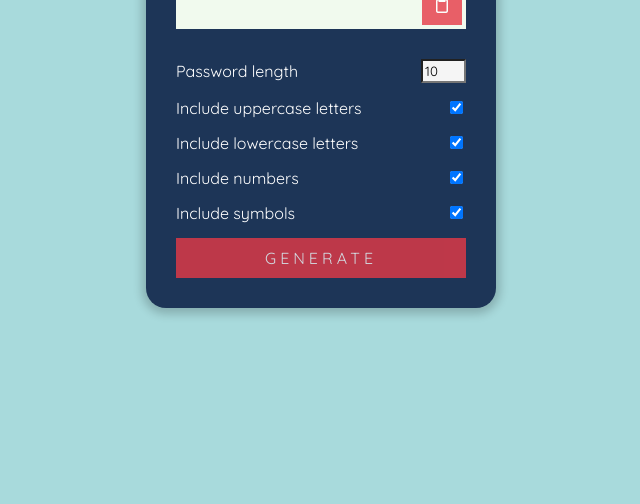
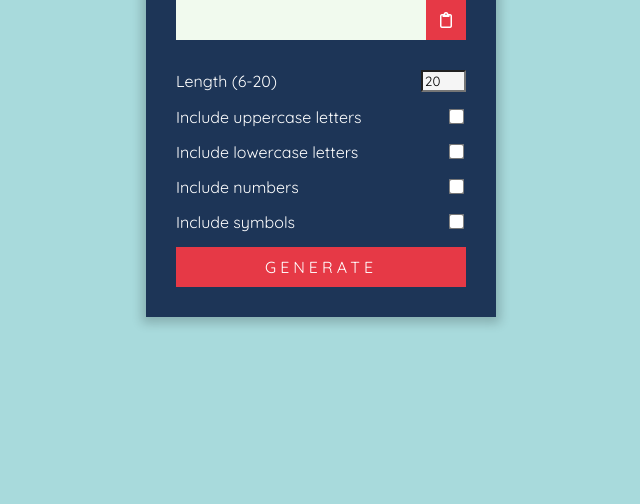
Before and after one commit to Lancerio/password-generator, a plain HTML site: page index.html in a window 1280 px wide. Shown: the part 296-800 px from the top of the page, without its empty margins (319-959 px from the left). Drawn offline with Linux system fonts and the light colour scheme.

Commit message:
js clean, styling

```diff
--- a/app.js
+++ b/app.js
@@ -21,7 +21,7 @@ const randomFunc = {
 // Event Listeners
 clipboard.addEventListener('click', () => {
     const textarea = document.createElement('textarea');
-    const password = result.innerHTML;
+    const password = result.innerText;
 
     if (!password) { return };
 
@@ -30,7 +30,7 @@ clipboard.addEventListener('click', () => {
     textarea.select();
     document.execCommand('copy');
     textarea.remove();
-    alert(`Password copied to clipboard: ${password}`);
+    alert('Password copied to clipboard!');
 })
 
 generate.addEventListener('click', () => {
@@ -41,17 +41,20 @@ generate.addEventListener('click', () => {
         number = number__div.checked,
         symbol = symbol__div.checked
 
-    let password = '';
+    result.innerText = generatePassword(length, upper, lower, number, symbol);
+})
 
-    const countChecked = upper + lower + number + symbol;
+function generatePassword(length, upper, lower, number, symbol) {
+    const checkedCount = upper + lower + number + symbol;
     const optionsArray = [{ upper }, { lower }, { number }, { symbol }];
     const checkedArray = optionsArray.filter(item => Object.values(item)[0]);
 
-    if (countChecked === 0) {
+    if (checkedCount === 0) {
         return '';
     }
 
-    for (i = 0; i < length; i += countChecked) {
+    let password = '';
+    for (let i = 0; i < length; i += checkedCount) {
         checkedArray.forEach(item => {
             const option = Object.keys(item)[0];
             password += randomFunc[option]();
@@ -59,8 +62,8 @@ generate.addEventListener('click', () => {
     }
 
     const finalPassword = password.slice(0, length);
-    result.innerHTML = finalPassword;
-})
+    return finalPassword;
+}
 
 // Functions - Get Random
 function getUppercase() {
--- a/index.html
+++ b/index.html
@@ -14,7 +14,7 @@
 
 <body>
     <div class="container">
-        <h2>Password Generator</h2>
+        <h2>PASSWORD GENERATOR</h2>
 
         <div class="result-container">
             <span id="result"></span>
@@ -25,24 +25,24 @@
 
         <div class="options">
             <div class="option">
-                <label>Password length</label>
-                <input type="number" id="length" min="4" max="20" value="10">
+                <label>Length (6-20)</label>
+                <input type="number" id="length" min="6" max="20" value="20">
             </div>
             <div class="option">
                 <label>Include uppercase letters</label>
-                <input type="checkbox" id="uppercase" checked>
+                <input type="checkbox" id="uppercase" unchecked>
             </div>
             <div class="option">
                 <label>Include lowercase letters</label>
-                <input type="checkbox" id="lowercase" checked>
+                <input type="checkbox" id="lowercase" unchecked>
             </div>
             <div class="option">
                 <label>Include numbers</label>
-                <input type="checkbox" id="numbers" checked>
+                <input type="checkbox" id="numbers" unchecked>
             </div>
             <div class="option">
                 <label>Include symbols</label>
-                <input type="checkbox" id="symbols" checked>
+                <input type="checkbox" id="symbols" unchecked>
             </div>
         </div>
 
--- a/style.css
+++ b/style.css
@@ -11,18 +11,18 @@ body {
     justify-content: center;
     align-items: center;
     height: 100vh;
+    overflow: hidden;
 }
 
 h2 {
     letter-spacing: 2px;
-    margin: 4px 0 16px 0;
+    margin: 2px 0 16px 0;
 }
 
 .container {
     text-align: center;
     background-color: #1d3557;
     box-shadow: 0 2px 10px 4px rgba(0, 0, 0, 0.2);
-    border-radius: 20px;
     padding: 30px;
     max-width: 100%;
     width: 350px;
@@ -36,14 +36,17 @@ h2 {
     color: #1d3557;
     display: flex;
     justify-content: space-between;
+    position: relative;
+    height: 40px;
 }
 
-#result {
+.result-container #result {
     font-family: 'Space Mono', sans-serif;
     padding-left: 5px;
     display: flex;
     align-items: center;
     word-wrap: break-word;
+    height: 100%;
     max-width: calc(100% - 40px);
 }
 
@@ -55,22 +58,31 @@ h2 {
     align-items: center;
 }
 
-#length {
+.option #length {
     background-color: whitesmoke;
     font-family: inherit;
-    padding: 2px;
+}
+
+input[type=checkbox] {
+    transform: scale(1.2);
 }
 
 /* Buttons */
 .btn {
-    width: 40px;
-    height: 40px;
     font-size: 1rem;
     font-family: inherit;
     color: white;
     border: none;
     background-color: #e63946;
-    opacity: 80%;
+}
+
+.result-container #clipboard {
+    width: 40px;
+    height: 40px;
+    position: absolute;
+    right: 0;
+    top: 0;
+    bottom: 0;
 }
 
 .btn:active {
```
